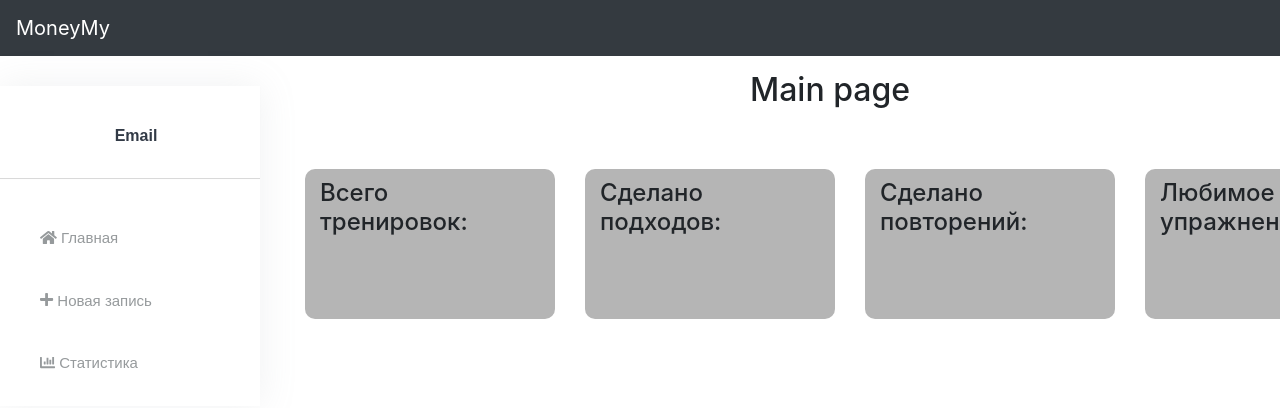
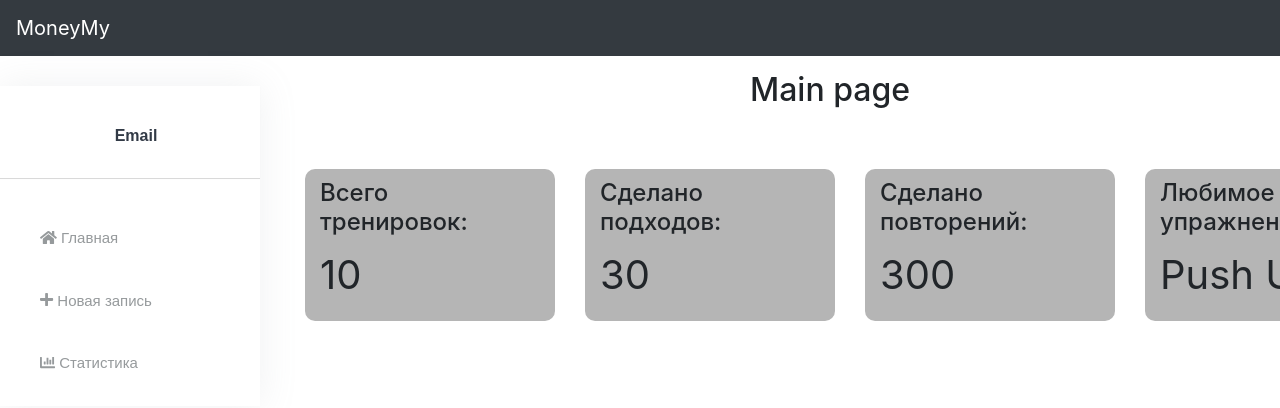
Before and after one commit to zanchess/STSKP, a React app: page / in a window 1280 px wide. Shown: the top 408 px of the page. Built offline with nearby package versions, Linux system fonts and the light colour scheme.

Commit message:
feat: add stats in main info

```diff
--- a/src/App.jsx
+++ b/src/App.jsx
@@ -8,7 +8,6 @@ import Statistic from './components/Statistics/Statistic';
 import routes from './constants/routes';
 import MainPage from './pages/MainPage/MainPage';
 import './app.scss';
-import { add, addNum, sub } from './redux/actions/actions';
 
 class App extends React.Component {
   constructor(props) {
@@ -26,9 +25,10 @@ class App extends React.Component {
             <Row>
               <Col>
                 <Switch>
+                  <Route path={routes.LANDING} component={MainPage} exact />
                   <Route path={routes.NEW_NOTE} component={NewNote} />
                   <Route path={routes.STATISTICS} component={Statistic} />
-                  <Route path={routes.LANDING} component={MainPage} />
+
                 </Switch>
               </Col>
             </Row>
--- a/src/components/MainInfo/MainInfo.jsx
+++ b/src/components/MainInfo/MainInfo.jsx
@@ -1,8 +1,11 @@
 import React from 'react';
-import { Col, Container, Row } from 'react-bootstrap';
+import { connect } from 'react-redux';
+import { clearTotal } from '../../redux/actions/actions';
 import './main-info.scss';
 
-const MainInfo = () => (
+const MainInfo = (props) => {
+  console.log(props);
+  return (
     <>
       <div className="main-page">
         <h2 className="main-page__header">
@@ -16,7 +19,11 @@ const MainInfo = () => (
               <br />
               {' '}
               тренировок:
+              <br />
             </h4>
+            <p className="main-info__p">
+              {props.totalInfo.totalTraining}
+            </p>
           </div>
           <div className="main-info__block">
             <h4 className="main-info__head">
@@ -25,7 +32,11 @@ const MainInfo = () => (
               <br />
               {' '}
               подходов:
+              <br />
             </h4>
+            <p className="main-info__p">
+              {props.totalInfo.approachesDone}
+            </p>
           </div>
           <div className="main-info__block">
             <h4 className="main-info__head">
@@ -34,7 +45,11 @@ const MainInfo = () => (
               <br />
               {' '}
               повторений:
+              <br />
             </h4>
+            <p className="main-info__p">
+              {props.totalInfo.repsDone}
+            </p>
           </div>
           <div className="main-info__block">
             <h4 className="main-info__head">
@@ -43,11 +58,29 @@ const MainInfo = () => (
               <br />
               {' '}
               упражнение:
+              <br />
             </h4>
+            <p className="main-info__p">
+              {props.totalInfo.favoriteExercise}
+            </p>
           </div>
         </div>
       </div>
     </>
   );
+};
 
-export default MainInfo;
+function mapStateToProps(state) {
+  console.log(state);
+  return {
+    totalInfo: state.totalInfo,
+  };
+}
+
+function mapDispatchToProps(dispatch) {
+  return {
+    clearTotal: () => dispatch(clearTotal()),
+  };
+}
+
+export default connect(mapStateToProps, mapDispatchToProps)(MainInfo);
--- a/src/components/MainInfo/main-info.scss
+++ b/src/components/MainInfo/main-info.scss
@@ -23,4 +23,8 @@
     padding-left: 15px;
     padding-right: 15px;
   }
+
+  .main-info__p{
+    font-size: 40px;
+  }
 }
--- a/src/components/NewNote/NewNote.jsx
+++ b/src/components/NewNote/NewNote.jsx
@@ -3,7 +3,9 @@ import { Col, Row } from 'react-bootstrap';
 import { connect } from 'react-redux';
 import { add, addNum, sub } from '../../redux/actions/actions';
 
-const NewNote = (props) => (
+const NewNote = (props) => {
+  console.log(props);
+  return (
     <>
       <div className="main-page">
         <h2 className="main-page__header">
@@ -22,6 +24,7 @@ const NewNote = (props) => (
       </div>
     </>
   );
+};
 
 function mapStateToProps(state) {
   console.log(state);
--- a/src/redux/actions/actionTypes.js
+++ b/src/redux/actions/actionTypes.js
@@ -1,3 +1,4 @@
 export const ADD = 'ADD';
 export const SUB = 'SUB';
 export const ADD_NUMBER = 'ADD_NUMBER';
+export const CLEAR_TOTAL = 'CLEAT_TOTAL';
--- a/src/redux/actions/actions.js
+++ b/src/redux/actions/actions.js
@@ -1,4 +1,6 @@
-import { ADD, ADD_NUMBER, SUB } from './actionTypes';
+import {
+  ADD, ADD_NUMBER, CLEAR_TOTAL, SUB,
+} from './actionTypes';
 
 export function add() {
   return {
@@ -18,3 +20,9 @@ export function addNum(number) {
     value: number,
   };
 }
+
+export function clearTotal() {
+  return {
+    type: CLEAR_TOTAL,
+  };
+}
--- /dev/null
+++ b/src/redux/reducers/total.js
@@ -0,0 +1,26 @@
+import { CLEAR_TOTAL } from '../actions/actionTypes';
+
+const initialState = {
+  totalTraining: 10,
+  approachesDone: 30,
+  repsDone: 300,
+  favoriteExercise: 'Push Up',
+
+};
+
+function totalInfo(state = initialState, action) {
+  switch (action.type) {
+    case CLEAR_TOTAL:
+      return {
+        totalTraining: 0,
+        approachesDone: 0,
+        repsDone: 0,
+        favoriteExercise: 'chair',
+      };
+    default:
+      break;
+  }
+  return state;
+}
+
+export default totalInfo;
--- a/src/redux/rootReducer.js
+++ b/src/redux/rootReducer.js
@@ -1,7 +1,8 @@
 import { combineReducers } from 'redux';
 
 import counter from './reducers/counter';
+import totalInfo from './reducers/total';
 
 export default combineReducers({
-  counter,
+  counter, totalInfo,
 });
```
Lines whose indentation alone changed are shown as unchanged.
